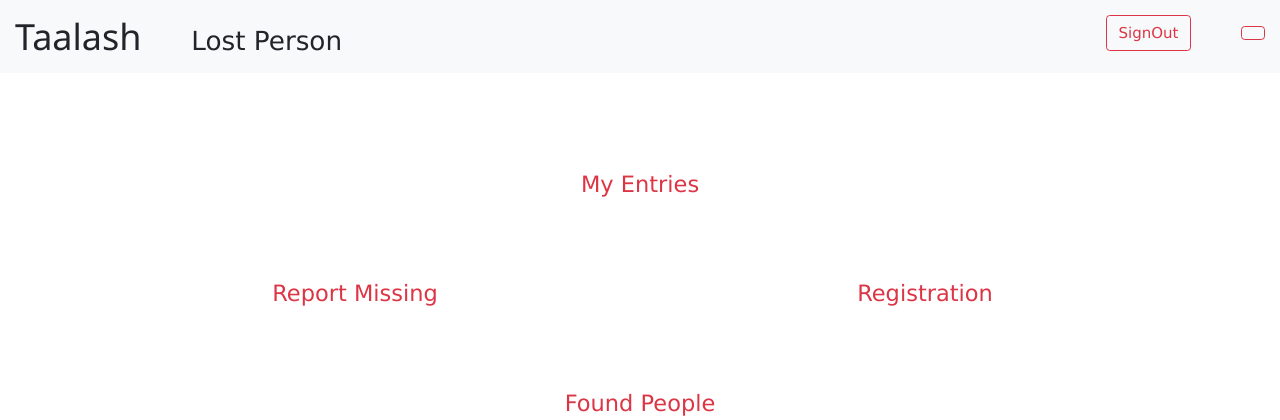
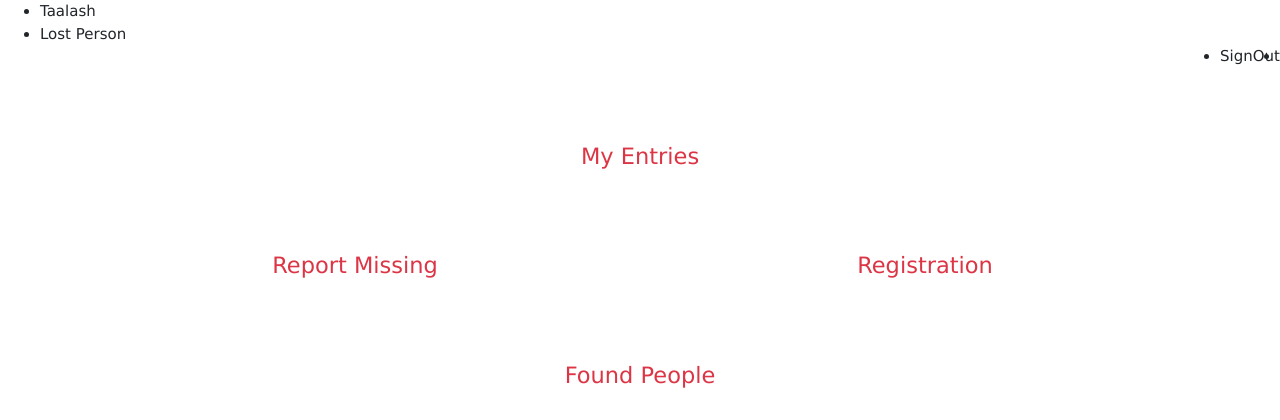
Before and after one commit to PROGRAMMER221/MissingPeople, a Django app: page / in a window 1280 px wide. Shown: the top 420 px of the page. Run offline with Django 3.2, Linux system fonts and the light colour scheme; a user stored in the database is signed in; some libraries are stand-ins or nearby versions.

Commit message:
commiting

```diff
--- a/ReportingPeople/templates/index.html
+++ b/ReportingPeople/templates/index.html
@@ -12,20 +12,19 @@
 
     </head>
     <body>
-        <div class="container-fluid d-flex p-3 bg-light justify-content-between">
-            <div>
-                <h1 class="d-inline mr-5">Taalash</h1>
-                <a href="/lost-person/" class="d-inline h3 text-magenta text-decoration-none">Lost Person</a>
-            </div>
-            <div>
+
+        <ul>
+            <li><a href="/" class="link">Taalash</a></li>
+            <li><a href="/lost-person/" class="link">Lost Person</a></li>
+            <li class="float-right"><a href="/" class="active"><i class="fas fa-home"></i></a></li>
+            <li class="float-right">
                 {% if request.user.is_authenticated %}
-                <button class="btn btn-outline-danger mr-5" onclick="location.href='/logout/'">SignOut</button>
+                    <a href='/logout/' class="link">SignOut</a>
                 {% else %}
-                    <button class="btn btn-outline-danger mr-5" onclick="location.href='/login/'">SignIn</button>
+                    <a href='/login/' class="link">SignIn</a>
                 {% endif %}
-                <button class="btn btn-outline-danger" onclick="location.href='/'"><i class="fas fa-home"></i></button>
-            </div>
-        </div>
+            </li>
+        </ul>
 
         {% include 'message.html' %}
 
@@ -69,6 +68,7 @@
                 </div>
             </div>
         {% endblock %}
+        <br>
         <div class="pt-5 pb-5 container-fluid mt-5" style="background-color: whitesmoke;">
             <div class="container">
                 <div class="d-inline mr-2">
@@ -86,7 +86,7 @@
                     <span>Legal</span>
                 </div>
             </div>
-            <br>
+
         </div>
     </body>
 
```
Also changed, not shown: db.sqlite3, 1 other file.
